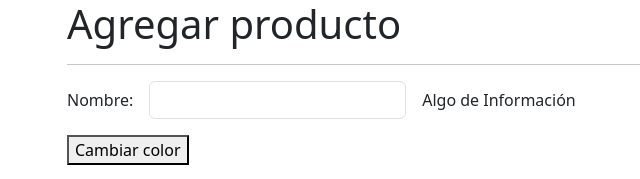
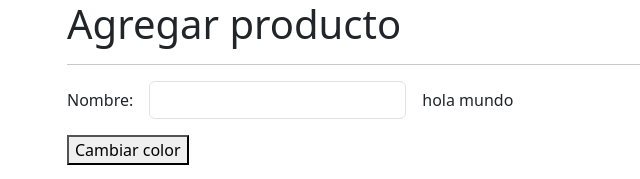
Before and after one commit to JonathanYaguana/CursoAngular, an Angular app in the folder 11-directiveSignals/: page /products/product in a window 1280 px wide. Shown: the top 179 px of the page, without its empty margins (15-655 px from the left). Built offline with nearby package versions, Linux system fonts and the light colour scheme.

Commit message:
directiva personalizada

```diff
--- a/11-directiveSignals/src/app/products/pages/productPage/productPage.component.html
+++ b/11-directiveSignals/src/app/products/pages/productPage/productPage.component.html
@@ -14,7 +14,7 @@
     </div>
 
     <div class="col-auto">
-      <span>Algo de Información</span>
+      <span customLabel></span>
     </div>
 
   </div>
--- a/11-directiveSignals/src/app/products/products.module.ts
+++ b/11-directiveSignals/src/app/products/products.module.ts
@@ -4,6 +4,8 @@
 
 import { ProductsRoutingModule } from './products-routing.module';
 import { ProductPageComponent } from './pages/productPage/productPage.component';
+
+import { SharedModule } from '../shared/shared.module';
 
 
 @NgModule({
@@ -14,6 +16,7 @@
     CommonModule,
     ProductsRoutingModule,
     ReactiveFormsModule,
+    SharedModule,
   ]
 })
 export class ProductsModule { }
--- /dev/null
+++ b/11-directiveSignals/src/app/shared/directives/custom-label.directive.ts
@@ -0,0 +1,17 @@
+import { Directive, ElementRef } from '@angular/core';
+
+@Directive({
+  selector: '[customLabel]',
+})
+export class CustomLabelDirective {
+
+  private htmlElement?: ElementRef<HTMLElement>
+
+  constructor( private el: ElementRef<HTMLElement> ) {
+    console.log(el)
+    this.htmlElement = el;
+
+    this.htmlElement.nativeElement.innerHTML = 'hola mundo';
+  }
+
+}
```
Also changed, not shown: 11-directiveSignals/src/app/shared/shared.module.ts (+7 -1 lines), 1 other file (tests, documents, lock files or other folders).
